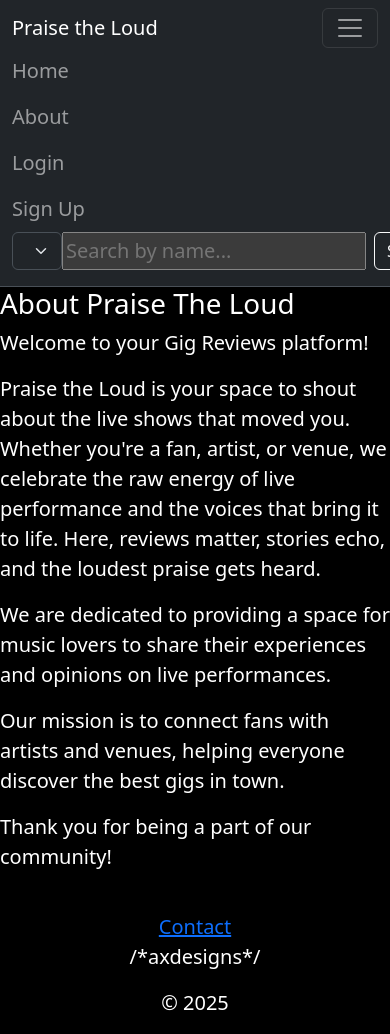
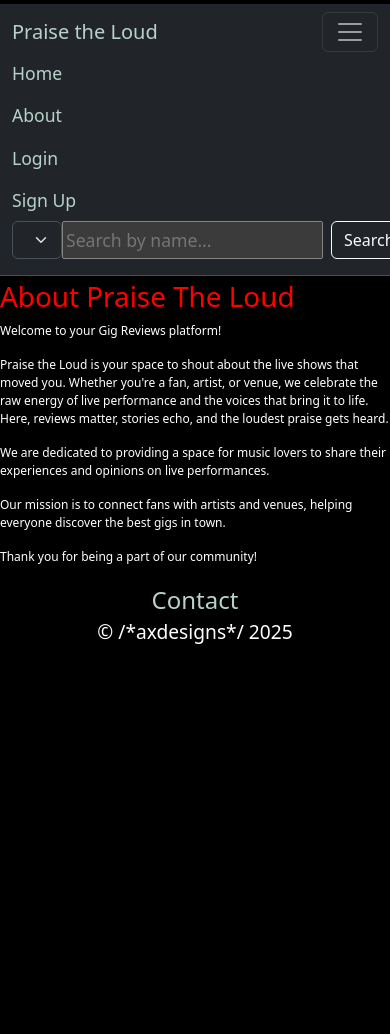
Before and after one commit to AxdeKlerk/Praise-The-Loud, a Django app: page /about/ in a window 390 px wide, after a click that opens the changed part; the page is wider, and only the part inside the window is pictured. After the commit the page ends 644 px from the top of that part, so only its background shows below. Run offline with Django 4.2, Linux system fonts and the light colour scheme.

Commit message:
Add responsive Bootstrap grids to navbar, footer and hero image

```diff
--- a/static/css/style.css
+++ b/static/css/style.css
@@ -2,10 +2,41 @@
 body {
     background-color: black;
     color: white;
-    font-size: 20px;
+    font-size: 12px;
+    max-width: 1400px;
+    margin: 0 auto;
+}
+h1 {
+    color: red;
 }
 
 /* Navigation bar */
+.navbar-brand {
+    color: #B9D2C9;
+}
+.navbar-brand:hover {
+    color: #ff0000;
+}
+.navbar {
+    margin-top: 1%;
+    margin-bottom: 1%;
+    background-color: #a9a9a9;
+}
+.nav-item {
+    color: #B9D2C9;
+    text-decoration: none;
+    font-size: 1.1rem;
+}
+.nav-item:hover {
+    color: #ff0000;
+}
+.nav-item a {
+    color: #B9D2C9;
+    text-decoration: none;
+}
+.nav-item a:hover {
+    color: #ff0000;
+}
 
 /*Hero image and text*/
 .hero-image {
@@ -15,30 +46,26 @@
     overflow: hidden;
 }
 .hero-image img {
-    display: block;
-    align-self: center;
     height: 50vh;
-    margin-left:auto;
-    margin-right: auto;
 }
-.hero-text h1 {
-    text-align: center;
-    font-size: 2.5em;
+.hero-image p {
+    font-size : 20px;
+}
+
+.horns {
     margin-top: 20px;
-    margin-bottom: 10px;
-    margin-left: auto;
-    color: red;
+    max-height: 100px;
 }
-.hero-text p {
-    text-align: center;
-    font-size: 1.2em;
-    margin-top: 10px;
+
+/**Footer */
+.footer-contact {
+    color: #B9D2C9;
+    text-decoration: none;
+    font-size: 1.5rem;
 }
-.horns {
-    display: flex;
-    flex-wrap: wrap;
-    justify-content: center;
-    gap: 20px;
-    margin-top: 20px;
-    max-height: 50px;
+.footer-contact:hover {
+    color: #ff0000;
 }
+.footer-p {
+    font-size: 1.2rem;
+}
--- a/templates/base.html
+++ b/templates/base.html
@@ -103,10 +103,13 @@
     {% block content %}{% endblock %}
   </div>
 
-<footer style="text-align: center; margin-top: 40px;">
-  <a href="{% url 'contact' %}">Contact</a>
-  <p>/*axdesigns*/</p>
-  <p>&copy; 2025</p>
+<footer>
+  <div row style="container-fluid">
+    <div class=" text-center col-md-12">
+      <a class="footer-contact" href="{% url 'contact' %}">Contact</a>
+      <p class="footer-p">&copy; /*axdesigns*/ 2025</p>
+    </div>
+  </div>
 </footer>
 
 <!-- Include JavaScript files -->
```
Also changed, not shown: gig_reviews/templates/gig_reviews/index.html (+8 -6 lines).
